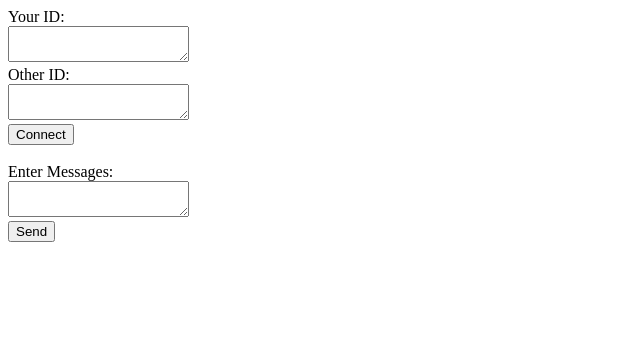
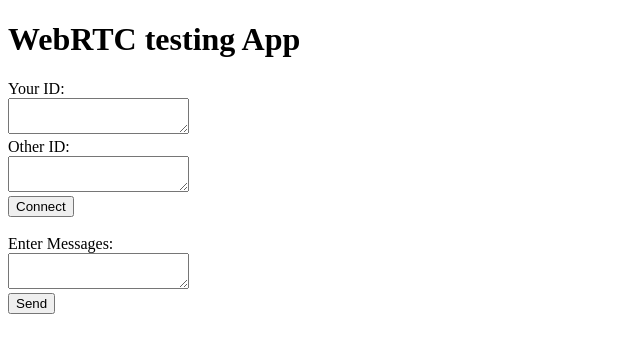
Before and after one commit to imrulkk89/WebRTC_Conferencing, a website: page index.html in a window 1280 px wide. Shown: the whole page, without its empty margins (0-640 px from the left). Drawn offline with Linux system fonts and the light colour scheme.

Commit message:
App Header Added

```diff
--- a/index.html
+++ b/index.html
@@ -5,6 +5,7 @@
         <title></title>
     </head>
     <body>
+        <h1>WebRTC testing App</h1>
         <label>Your ID: </label><br/>
         <textarea id="yourId"></textarea><br/>
         <label>Other ID:</label><br/>
```
